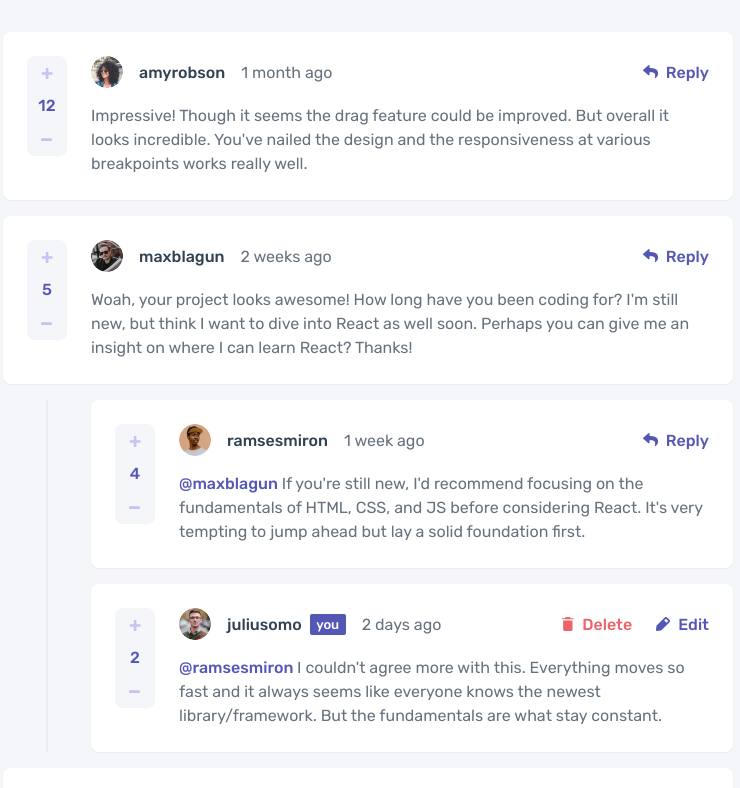
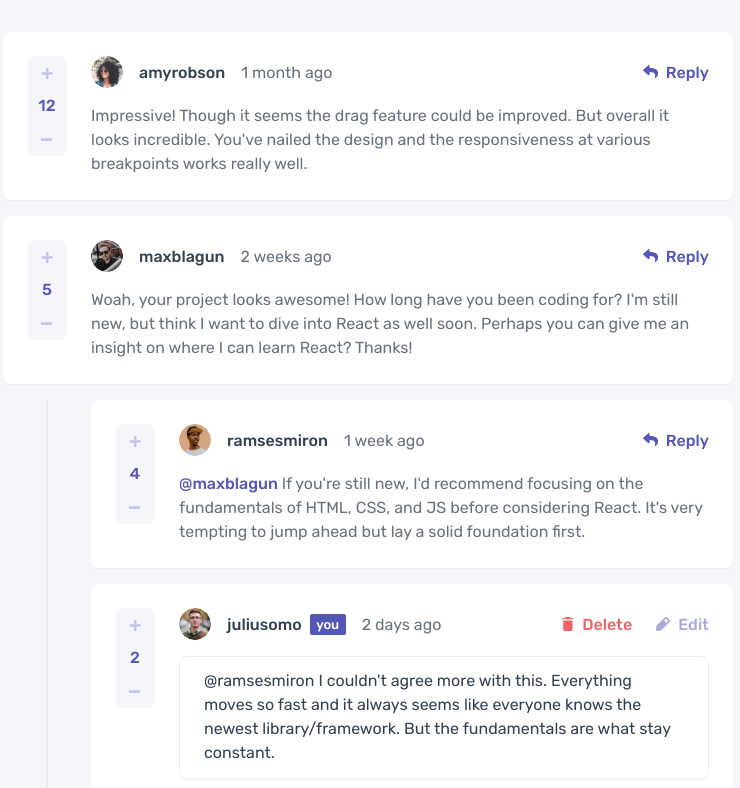
Before and after one commit to john-mirage/interactive-comments-section, a website built with Vite: page index.html in a window 1280 px wide. Both pictures are taken after a click on the button "Edit". Shown: the top 788 px of the page, without its empty margins (272-1012 px from the left). Built offline with nearby package versions, Linux system fonts and the light colour scheme.

Commit message:
feat: add basic edit view for comments

```diff
--- a/src/assets/styles/comment.css
+++ b/src/assets/styles/comment.css
@@ -1,8 +1,9 @@
 .comment {
     display: grid;
-    grid-template-areas: "info        info"
-                         "comment     comment"
-                         "button-vote actions";
+    grid-template-areas: "info    info"
+                         "comment comment"
+                         "score   actions";
+    grid-template-columns: repeat(2, 1fr);
     gap: 1.6rem 2.4rem;
     padding: 1.6rem;
     background-color: var(--color-white);
@@ -15,7 +16,7 @@
 }
 
 .comment__score {
-    grid-area: button-vote;
+    grid-area: score;
 }
 
 .comment__actions {
@@ -100,8 +101,9 @@
 
 @media screen and (min-width: 762px) {
     .comment {
-        grid-template-areas: "button-vote info    actions"
-                             "button-vote comment comment";
+        grid-template-areas: "score info    actions"
+                             "score comment comment";
+        grid-template-columns: auto 1fr auto;
         padding: 2.4rem;
         gap: 1.6rem 2.4rem;
     }
--- a/src/assets/styles/form.css
+++ b/src/assets/styles/form.css
@@ -1,10 +1,7 @@
 .form {
     display: flex;
-    padding: 1.6rem;
-    margin-top: 1.6rem;
-    background-color: var(--color-white);
-    border-radius: 0.8rem;
-    box-shadow: var(--shadow);
+    width: 100%;
+    height: auto;
 }
 
 .form--standalone {
@@ -12,11 +9,17 @@
     flex-direction: row;
     justify-content: space-between;
     align-items: center;
+    margin-top: 1.6rem;
+    padding: 1.6rem;
+    background-color: var(--color-white);
+    border-radius: 0.8rem;
+    box-shadow: var(--shadow);
 }
 
 .form--comment {
+    grid-area: comment;
     flex-direction: column;
-    justify-content: flex-end;
+    align-items: flex-end;
 }
 
 .form__avatar {
@@ -40,16 +43,24 @@
 
 .form__input {
     width: 100%;
-    height: 9.6rem;
     margin-bottom: 1.6rem;
     padding: 1.2rem 2.4rem;
     border-radius: 0.8rem;
     border: 0.1rem solid var(--color-light-gray);
     font-family: var(--font);
     font-size: 1.6rem;
-    font-weight: 500;
+    font-weight: 400;
+    line-height: 2.4rem;
     color: var(--color-dark-blue);
     resize: none;
+}
+
+.form--standalone > .form__input {
+    height: 9.6rem;
+}
+
+.form--comment > .form__input {
+    height: 12.4rem;
 }
 
 .form__input:focus {
--- a/src/components/app-comment.ts
+++ b/src/components/app-comment.ts
@@ -73,6 +73,21 @@ class AppComment extends HTMLDivElement {
       deleteButton.addEventListener("click", () => {
 
       });
+      editButton.addEventListener("click", () => {
+        editButton.disable();
+        const form = document.createElement("form");
+        const label = document.createElement("label");
+        const input = document.createElement("textarea");
+        const button = document.createElement("button");
+        form.classList.add("form", "form--comment");
+        label.classList.add("form__label");
+        input.classList.add("form__input");
+        button.classList.add("form__button");
+        input.value = `@${this.comment.replyingTo} ${this.comment.content}`;
+        button.textContent = "update";
+        form.append(label, input, button);
+        content.replaceWith(form);
+      });
       actions.append(deleteButton, editButton);
     } else {
       const replyButton = this.createActionButton("reply");
```
